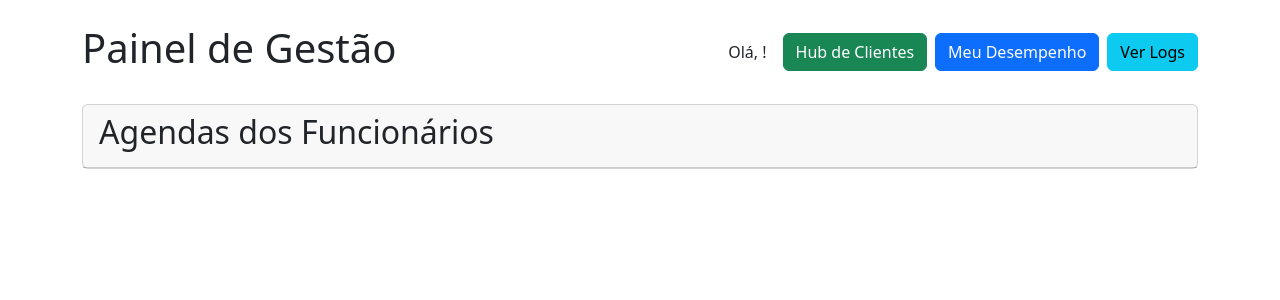
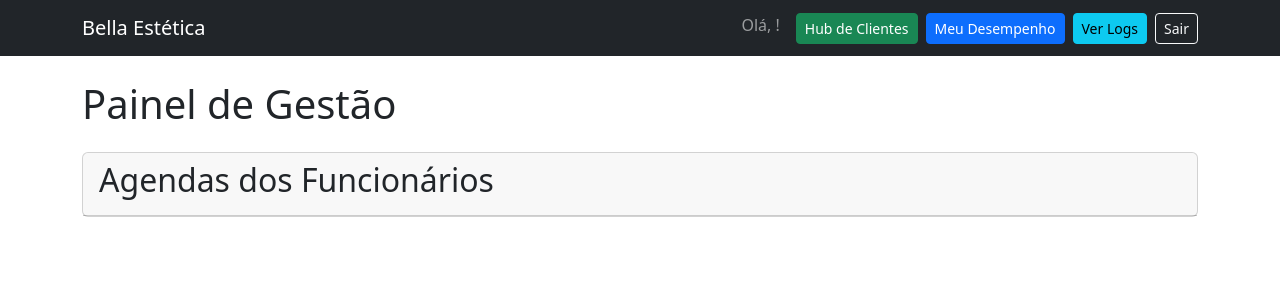
Before and after one commit to GabrielLTM/web-beautyparlor-management, a FastAPI app: page /painel/ in a window 1280 px wide. Shown: the top 300 px of the page. Run offline with FastAPI, Linux system fonts and the light colour scheme; the visitor is signed in with stand-in values (Sample User, id 1).

Commit message:
feat: Implementa logout e refatora a página principal com template base
- Adiciona a rota /logout no backend para encerrar a sessão do usuário.
- Altera o nome do salão para Bella Estética na barra de navegação.
- A página 'painel.html' agora herda a estrutura e a navegação do 'base.html', que servirá de template para as demais páginas.

```diff
--- /dev/null
+++ b/templates/base.html
@@ -0,0 +1,59 @@
+<!DOCTYPE html>
+<html lang="pt-br">
+<head>
+    <meta charset="UTF-8">
+    <meta name="viewport" content="width=device-width, initial-scale=1.0">
+    <title>{% block title %}Painel de Gestão{% endblock %}</title>
+    <link href="https://cdn.jsdelivr.net/npm/bootstrap@5.3.3/dist/css/bootstrap.min.css" rel="stylesheet">
+    {% block styles %}{% endblock %}
+</head>
+<body>
+
+    <!-- ================== BARRA DE NAVEGAÇÃO UNIVERSAL ================== -->
+    <nav class="navbar navbar-expand-lg navbar-dark bg-dark">
+        <div class="container">
+            <a class="navbar-brand" href="/painel">Bella Estética</a>
+            <button class="navbar-toggler" type="button" data-bs-toggle="collapse" data-bs-target="#navbarNav" aria-controls="navbarNav" aria-expanded="false" aria-label="Toggle navigation">
+                <span class="navbar-toggler-icon"></span>
+            </button>
+            <div class="collapse navbar-collapse" id="navbarNav">
+                <ul class="navbar-nav ms-auto">
+                    <li class="nav-item">
+                        <span class="navbar-text me-3">
+                            Olá, {{ user.nome }}!
+                        </span>
+                    </li>
+                    <li class="nav-item">
+                        <a href="/painel/clientes" class="btn btn-success btn-sm me-2">Hub de Clientes</a>
+                    </li>
+                    <li class="nav-item">
+                        <a href="/painel/dashboard" class="btn btn-primary btn-sm me-2">Meu Desempenho</a>
+                    </li>
+                    <li class="nav-item">
+                        <a href="/painel/logs" class="btn btn-info btn-sm me-2">Ver Logs</a>
+                    </li>
+                    {% if user.funcao == 'Admin' %}
+                    <li class="nav-item">
+                        <a href="/painel/admin" class="btn btn-danger btn-sm me-2">Administração</a>
+                    </li>
+                    {% endif %}
+                    <li class="nav-item">
+                        <!-- Botão de Sair que ainda vamos implementar -->
+                        <a href="/logout" class="btn btn-outline-light btn-sm">Sair</a>
+                    </li>
+                </ul>
+            </div>
+        </div>
+    </nav>
+
+    <!-- ================== CONTEÚDO PRINCIPAL DA PÁGINA ================== -->
+    <main class="container mt-4">
+        <!-- Este é o bloco que cada página filha irá preencher com o seu conteúdo único -->
+        {% block content %}{% endblock %}
+    </main>
+
+    <script src="https://cdn.jsdelivr.net/npm/bootstrap@5.3.3/dist/js/bootstrap.bundle.min.js"></script>
+    <!-- Bloco para scripts JavaScript específicos de cada página -->
+    {% block scripts %}{% endblock %}
+</body>
+</html>
--- a/templates/painel.html
+++ b/templates/painel.html
@@ -1,36 +1,20 @@
-<!DOCTYPE html>
-<html lang="pt-br">
-<head>
-    <meta charset="UTF-8">
-    <meta name="viewport" content="width=device-width, initial-scale=1.0">
-    <title>Painel de Gestão - Salão</title>
-    <link href="https://cdn.jsdelivr.net/npm/bootstrap@5.3.3/dist/css/bootstrap.min.css" rel="stylesheet">
-    <style>
-        .list-group-item a { text-decoration: none; color: inherit; }
-        .list-group-item:hover { background-color: #f8f9fa; }
-    </style>
-</head>
-<body class="container mt-4">
+{% extends "base.html" %}
 
-    <!-- ================== CABEÇALHO DA PÁGINA CORRIGIDO ================== -->
-    <div class="d-flex justify-content-between align-items-center mb-4 flex-wrap">
+{% block title %}Painel de Gestão - Salão{% endblock %}
+
+{% block styles %}
+<style>
+    .list-group-item a { text-decoration: none; color: inherit; }
+    .list-group-item:hover { background-color: #f8f9fa; }
+</style>
+{% endblock %}
+
+{% block content %}
+
+    <div class="mb-4">
         <h1>Painel de Gestão</h1>
-        <div class="d-flex align-items-center">
-            <span class="me-3">Olá, {{ user.nome }}!</span>
-
-            <a href="/painel/clientes" class="btn btn-success">Hub de Clientes</a>
-            <a href="/painel/dashboard" class="btn btn-primary mx-2">Meu Desempenho</a>
-
-            <!-- ### BOTÃO DE LOGS RESTAURADO AQUI ### -->
-            <a href="/painel/logs" class="btn btn-info">Ver Logs</a>
-
-            {% if user.funcao == 'Admin' %}
-                <a href="/painel/admin" class="btn btn-danger ms-2">Administração</a>
-            {% endif %}
-        </div>
     </div>
 
-    <!-- ============= LISTA DE FUNCIONÁRIOS ============= -->
     <div class="card">
         <div class="card-header">
             <h2>Agendas dos Funcionários</h2>
@@ -50,6 +34,4 @@
         </div>
     </div>
 
-    <script src="https://cdn.jsdelivr.net/npm/bootstrap@5.3.3/dist/js/bootstrap.bundle.min.js"></script>
-</body>
-</html>
+{% endblock %}
```
Also changed, not shown: routers/autenticacao.py (+19 -0 lines).
